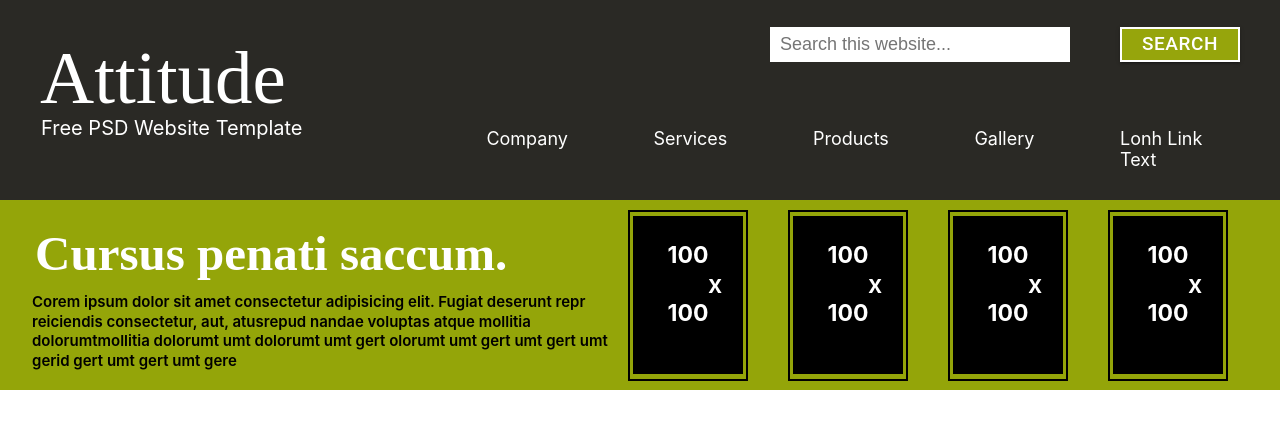
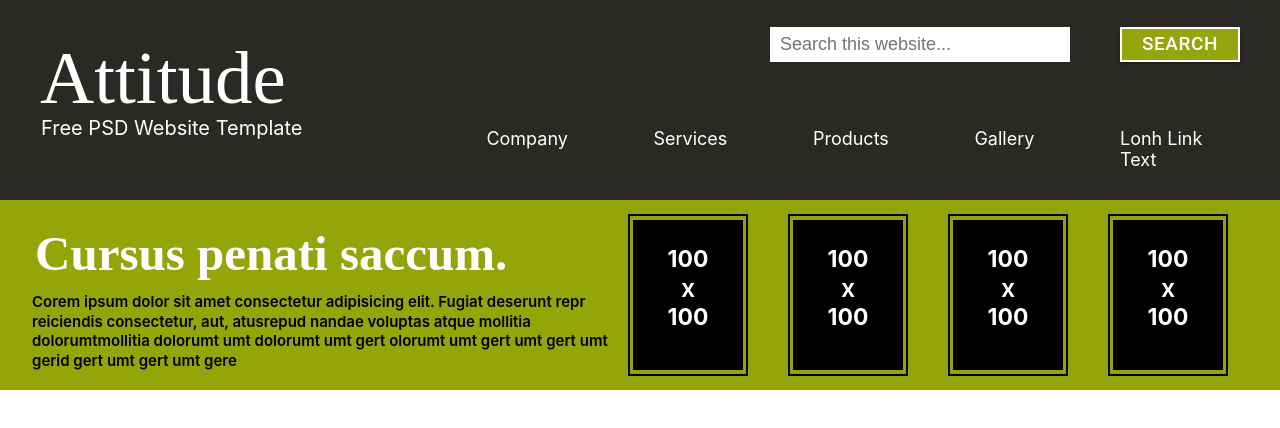
Before and after one commit to MMBobur/attitude, a React (Create React App) app: page / in a window 1280 px wide. Shown: the top 428 px of the page. Built offline with nearby package versions, Linux system fonts and the light colour scheme.

Commit message:
javodbek new page

```diff
--- a/src/components/Cursus/Cursus.css
+++ b/src/components/Cursus/Cursus.css
@@ -66,8 +66,8 @@
 }
 
 .container .block2 .box-1 {
-  width: 19%;
-  height: 95%;
+  width: 20%;
+  height: 90%;
   border: 2px solid #000;
   display: -webkit-box;
   display: -ms-flexbox;
@@ -109,6 +109,6 @@
   font-size: 25px;
   font-weight: 600;
   color: #fff;
-  padding-left: 50px;
+  text-align: center;
 }
 /*# sourceMappingURL=Cursus.css.map */
--- a/src/components/Cursus/Cursus.scss
+++ b/src/components/Cursus/Cursus.scss
@@ -42,8 +42,8 @@ $bgColor: #94A509;
         justify-content: center;
         align-items: center;
         .box-1{
-            width: 19%;
-            height: 95%;
+            width: 20%;
+            height: 90%;
             border: 2px solid #000;
             display: flex;
             flex-direction: column;
@@ -66,7 +66,7 @@ $bgColor: #94A509;
                     font-size: 25px;
                     font-weight: 600;
                     color: #fff;
-                    padding-left: 50px;
+                    text-align: center;
                 }
             }
         }
```
Also changed, not shown: 1 other file (tests, documents, lock files or other folders).
